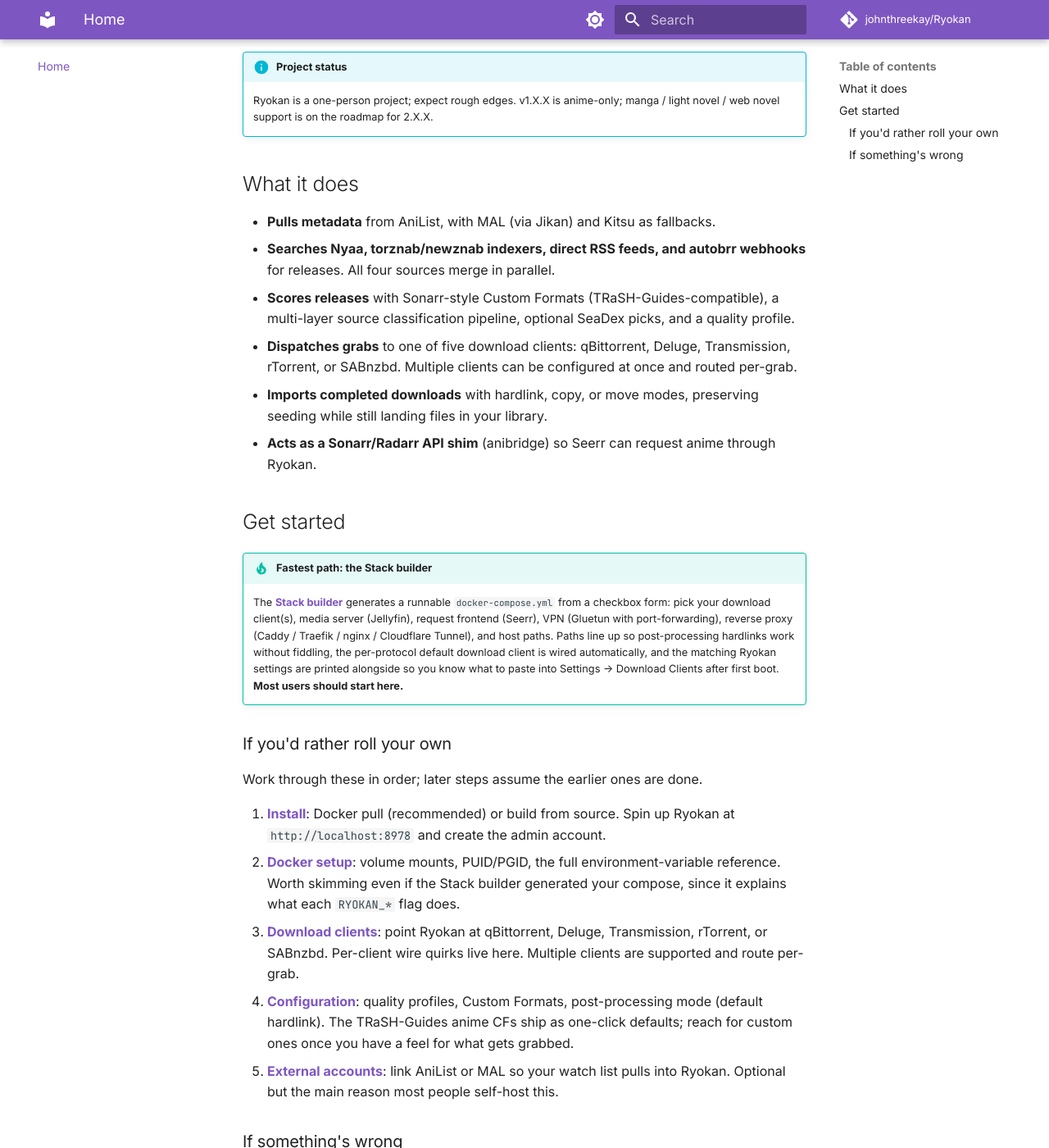
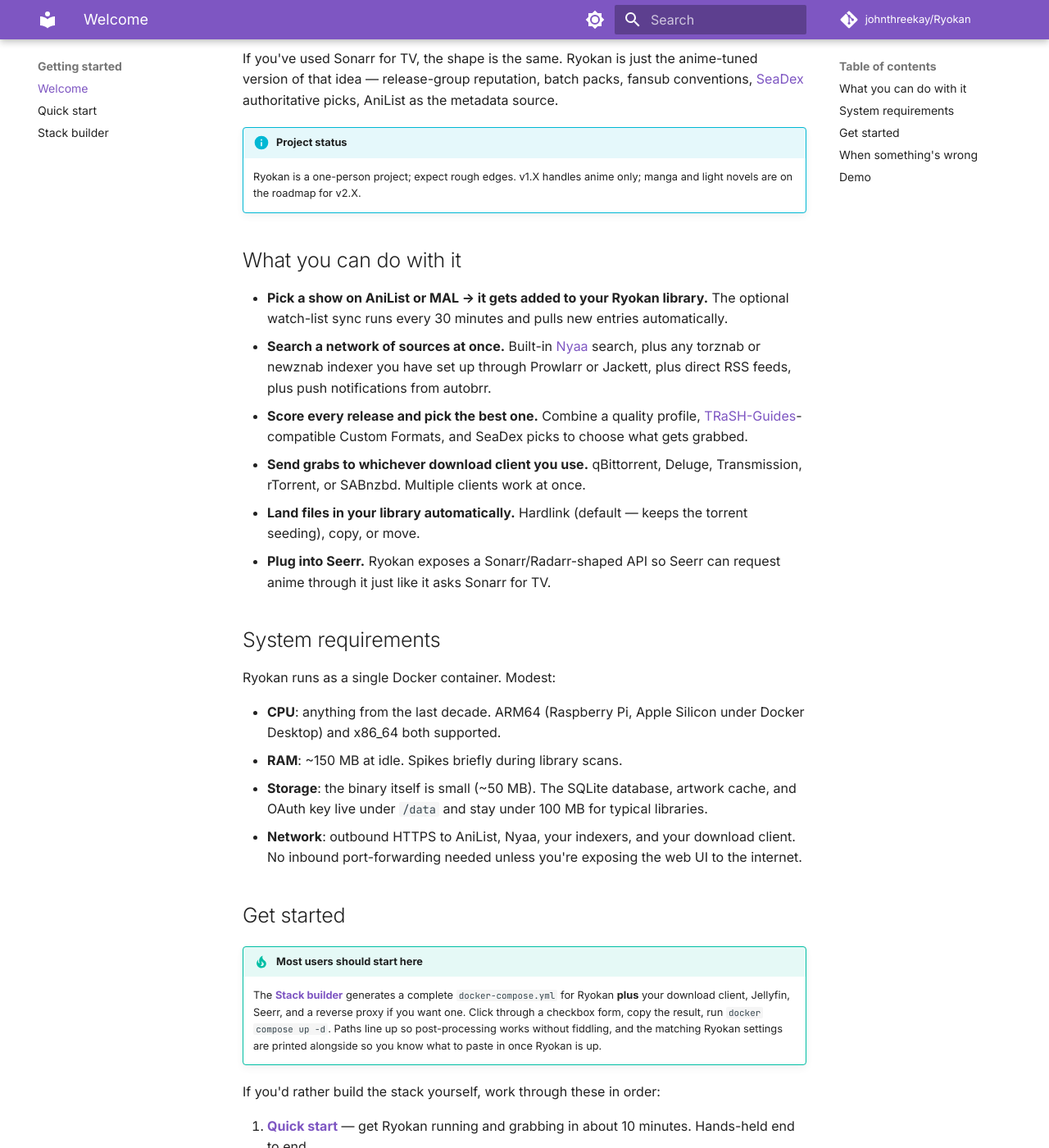
Before and after one commit to abhi1693/Ryokan, an MkDocs documentation site: the page built from docs/index.md, in a window 1280 px wide and 1400 px high, scrolled down 313 px. Shown: the whole window at 82% size. Built offline with MkDocs 1.6.1 and Material for MkDocs 9.7.7, drawn with Linux system fonts in a browser that asks for light colours; comment, search, counter and statistics services are not loaded; some of the changed text lies outside the part shown.

Commit message:
docs: kavita-shaped IA + welcome rewrite + quick-start page (#162)
First pass on issue #162. Three patterns borrowed from Kavita's wiki:

- Top-level "Getting started" is just welcome + sysreqs + "pick your
  install path" — no actual installation steps. Installation is its
  own top-level section.
- Welcome page leads with what Ryokan does for the user, not what it
  is internally. Sonarr-comparison framing for orientation.
- New `quick-start.md` walks a brand-new user from `docker compose up`
  to first grab in ~10 minutes, hand-held end to end. The internal
  jargon (post-processing, custom formats, scoring) waits for the
  follow-up Guides rewrites.

Existing per-topic pages stay intact this PR — they get rewritten one
at a time so each PR is reviewable. mkdocs.yml restructured to mirror
Kavita's section layout (Getting started / Installation / Guides /
Troubleshooting / FAQ).

Co-Authored-By: Claude Opus 4.7 (1M context) <noreply@anthropic.com>

````diff
--- a/docs/index.md
+++ b/docs/index.md
@@ -1,35 +1,48 @@
-# Ryokan
+# Welcome
 
-A self-hosted **anime PVR** written in Rust. Searches indexers for releases, scores them by quality, and dispatches grabs to a download client. Sonarr-style features (Custom Formats, source classification, monitored episodes, library management) tuned for anime release conventions: encoder groups, fansub pipelines, batch packs, BD vs WEB distinctions, SeaDex authoritative picks.
+**Ryokan** is a self-hosted **anime PVR** — a personal recorder for anime releases. You add the shows you want to your library, Ryokan watches for new episodes, picks the best release of each one, and sends it to your download client. Once the file lands, it's renamed and dropped into your media library so Jellyfin (or whatever you use) sees it as a normal episode.
+
+If you've used Sonarr for TV, the shape is the same. Ryokan is just the anime-tuned version of that idea — release-group reputation, batch packs, fansub conventions, [SeaDex](https://releases.moe) authoritative picks, AniList as the metadata source.
 
 !!! info "Project status"
-    Ryokan is a one-person project; expect rough edges. v1.X.X is anime-only; manga / light novel / web novel support is on the roadmap for 2.X.X.
+    Ryokan is a one-person project; expect rough edges. v1.X handles anime only; manga and light novels are on the roadmap for v2.X.
 
-## What it does
+## What you can do with it
 
-- **Pulls metadata** from AniList, with MAL (via Jikan) and Kitsu as fallbacks.
-- **Searches Nyaa, torznab/newznab indexers, direct RSS feeds, and autobrr webhooks** for releases. All four sources merge in parallel.
-- **Scores releases** with Sonarr-style Custom Formats (TRaSH-Guides-compatible), a multi-layer source classification pipeline, optional SeaDex picks, and a quality profile.
-- **Dispatches grabs** to one of five download clients: qBittorrent, Deluge, Transmission, rTorrent, or SABnzbd. Multiple clients can be configured at once and routed per-grab.
-- **Imports completed downloads** with hardlink, copy, or move modes, preserving seeding while still landing files in your library.
-- **Acts as a Sonarr/Radarr API shim** (anibridge) so Seerr can request anime through Ryokan.
+- **Pick a show on AniList or MAL → it gets added to your Ryokan library.** The optional watch-list sync runs every 30 minutes and pulls new entries automatically.
+- **Search a network of sources at once.** Built-in [Nyaa](https://nyaa.si) search, plus any torznab or newznab indexer you have set up through Prowlarr or Jackett, plus direct RSS feeds, plus push notifications from autobrr.
+- **Score every release and pick the best one.** Combine a quality profile, [TRaSH-Guides](https://trash-guides.info)-compatible Custom Formats, and SeaDex picks to choose what gets grabbed.
+- **Send grabs to whichever download client you use.** qBittorrent, Deluge, Transmission, rTorrent, or SABnzbd. Multiple clients work at once.
+- **Land files in your library automatically.** Hardlink (default — keeps the torrent seeding), copy, or move.
+- **Plug into Seerr.** Ryokan exposes a Sonarr/Radarr-shaped API so Seerr can request anime through it just like it asks Sonarr for TV.
+
+## System requirements
+
+Ryokan runs as a single Docker container. Modest:
+
+- **CPU**: anything from the last decade. ARM64 (Raspberry Pi, Apple Silicon under Docker Desktop) and x86_64 both supported.
+- **RAM**: ~150 MB at idle. Spikes briefly during library scans.
+- **Storage**: the binary itself is small (~50 MB). The SQLite database, artwork cache, and OAuth key live under `/data` and stay under 100 MB for typical libraries.
+- **Network**: outbound HTTPS to AniList, Nyaa, your indexers, and your download client. No inbound port-forwarding needed unless you're exposing the web UI to the internet.
 
 ## Get started
 
-!!! tip "Fastest path: the Stack builder"
-    The **[Stack builder](stack-builder.md)** generates a runnable `docker-compose.yml` from a checkbox form: pick your download client(s), media server (Jellyfin), request frontend (Seerr), VPN (Gluetun with port-forwarding), reverse proxy (Caddy / Traefik / nginx / Cloudflare Tunnel), and host paths. Paths line up so post-processing hardlinks work without fiddling, the per-protocol default download client is wired automatically, and the matching Ryokan settings are printed alongside so you know what to paste into Settings → Download Clients after first boot. **Most users should start here.**
+!!! tip "Most users should start here"
+    The **[Stack builder](stack-builder.md)** generates a complete `docker-compose.yml` for Ryokan **plus** your download client, Jellyfin, Seerr, and a reverse proxy if you want one. Click through a checkbox form, copy the result, run `docker compose up -d`. Paths line up so post-processing works without fiddling, and the matching Ryokan settings are printed alongside so you know what to paste in once Ryokan is up.
 
-### If you'd rather roll your own
+If you'd rather build the stack yourself, work through these in order:
 
-Work through these in order; later steps assume the earlier ones are done.
+1. **[Quick start](quick-start.md)** — get Ryokan running and grabbing in about 10 minutes. Hands-held end to end.
+2. **[Docker installation](install.md)** — the Docker-only details. Skip if the Stack builder generated your compose for you.
+3. **[Configuration](configuration.md)** — the tabs in Settings, what each does, what to leave alone.
+4. **[Download clients](download-clients.md)** — per-client setup notes (qBit, Deluge, Transmission, rTorrent, SABnzbd).
+5. **[External accounts](external-accounts.md)** — link AniList or MAL so your watch list pulls into Ryokan automatically.
 
-1. **[Install](install.md)**: Docker pull (recommended) or build from source. Spin up Ryokan at `http://localhost:8978` and create the admin account.
-2. **[Docker setup](docker.md)**: volume mounts, PUID/PGID, the full environment-variable reference. Worth skimming even if the Stack builder generated your compose, since it explains what each `RYOKAN_*` flag does.
-3. **[Download clients](download-clients.md)**: point Ryokan at qBittorrent, Deluge, Transmission, rTorrent, or SABnzbd. Per-client wire quirks live here. Multiple clients are supported and route per-grab.
-4. **[Configuration](configuration.md)**: quality profiles, Custom Formats, post-processing mode (default hardlink). The TRaSH-Guides anime CFs ship as one-click defaults; reach for custom ones once you have a feel for what gets grabbed.
-5. **[External accounts](external-accounts.md)**: link AniList or MAL so your watch list pulls into Ryokan. Optional but the main reason most people self-host this.
+## When something's wrong
 
-### If something's wrong
+- **[Troubleshooting](troubleshooting.md)** — concrete diagnostic steps for the most common "why didn't this work" cases.
+- **[FAQ](faq.md)** — how Ryokan compares to Sonarr, multi-user, manga support, API access, backup.
 
-- **[Troubleshooting](troubleshooting.md)**: rate limits, missing categories, "where did my grab go" cases.
-- **[FAQ](faq.md)**: common questions, including the Sonarr-comparison and "does it support X" answers.
+## Demo
+
+There isn't a hosted demo (Ryokan is an admin-tool that talks to your private library and download clients — nothing to safely show off without signing visitors into a real account). The fastest way to see the UI is to run the Docker container locally; it works offline against the bundled defaults so you can poke around before configuring anything real.
--- /dev/null
+++ b/docs/quick-start.md
@@ -0,0 +1,114 @@
+# Quick start
+
+End-to-end: install, log in, configure a download client and an indexer, add a show, watch it grab. About 10 minutes if you already have a download client running on your network.
+
+If you don't have a download client yet — or you want a complete stack with Jellyfin and Seerr in one shot — start with the **[Stack builder](stack-builder.md)** instead. It generates the whole `docker-compose.yml` for you.
+
+## What you'll need
+
+- **Docker** installed (`docker --version` works at the terminal). If you don't have it: [Docker's getting-started guide](https://docs.docker.com/get-started/).
+- **A torrent or usenet client** running somewhere your machine can reach. Doesn't have to be on the same host. Supported: qBittorrent, Deluge, Transmission, rTorrent, SABnzbd.
+- **About 10 minutes**.
+
+You don't need a Prowlarr or AniList account for this walkthrough — the built-in Nyaa search works without either.
+
+## 1. Run Ryokan
+
+Save this as `docker-compose.yml` somewhere — your home directory is fine for now:
+
+```yaml
+services:
+  ryokan:
+    image: ghcr.io/johnthreekay/ryokan:latest
+    container_name: ryokan
+    ports:
+      - "8978:8978"
+    volumes:
+      - ryokan-data:/data
+    environment:
+      - PUID=1000
+      - PGID=1000
+      - TZ=Etc/UTC
+    restart: unless-stopped
+
+volumes:
+  ryokan-data:
+```
+
+Then:
+
+```sh
+docker compose up -d
+```
+
+That's it. Ryokan is now running on port 8978.
+
+!!! note "What about my media folder?"
+    The example above doesn't mount your library yet. That's deliberate — we want to confirm Ryokan boots before adding more moving parts. We'll come back to volumes once you decide where your library lives.
+
+## 2. First login
+
+Open <http://localhost:8978> in a browser. You'll be redirected to a setup page; pick a username and password and submit. That account is your admin account — Ryokan is single-user, so this is the only one you'll create.
+
+Once you're logged in you'll see an empty library page. That's expected — we haven't told Ryokan about any shows yet.
+
+## 3. Add a download client
+
+Go to **Settings → Download Clients** in the top-right menu, then **Add download client**. Pick the kind that matches what you're running and fill in:
+
+- **URL** — where Ryokan can reach it. If your client is also in Docker on the same machine, this is usually `http://<container-name>:<port>`. If it's on another host on your network, use that host's IP. If both Ryokan and the client are running on Docker Desktop on the same machine, see the per-client notes in the [Download clients](download-clients.md) page.
+- **Username and password** — what you'd use to log into the client's own web UI.
+- **Category** (torrent clients) or **Category** (SABnzbd) — pick something distinctive like `ryokan-anime`. Ryokan only sees its own grabs, so this name keeps things scoped.
+- **Default for this protocol** — turn this on for your first client. Without a default, Ryokan won't know where to send grabs.
+
+Click **Test connection**. You should see "Connected" with a version number. If you see an error, the [Download clients page](download-clients.md) has per-client notes.
+
+Save the row. You're done with this step.
+
+## 4. (Optional) Add an indexer
+
+You can skip this for now — Nyaa is built in and works out of the box. But if you have a Prowlarr or Jackett set up with private trackers, this is the moment to wire those in.
+
+**Settings → Indexers → Add indexer**. Paste the URL Prowlarr or Jackett gave you (it ends in `/api`), the API key, and pick a name. The defaults handle the rest.
+
+Click **Test connection** to confirm Ryokan can reach it.
+
+## 5. Add a show
+
+Go back to the library page, click **Add series**, type the name of an anime you want, and pick the right one from the dropdown. Ryokan fetches metadata from AniList by default.
+
+When the series page opens, click an episode you want, then **Search**. You'll see a list of releases ranked by Ryokan's scoring. Pick one and click **Grab** — or hit **Auto-search** to let Ryokan pick the highest-scored release for you.
+
+The grab fires off to your download client. Once it finishes downloading, post-processing will move (or hardlink) the file into the library — but only if you've set a media root.
+
+## 6. (Optional) Set the media root
+
+If you want imports to actually land somewhere your media server can see, you need two things:
+
+1. **A volume mount** in your `docker-compose.yml` pointing at your media folder. Edit the compose file:
+
+    ```yaml
+    volumes:
+      - ryokan-data:/data
+      - /srv/media/anime:/media/anime         # <--- add this; left side = host path, right side = inside-container path
+      - /srv/downloads:/downloads             # <--- add this if your download client also writes here
+    ```
+
+    Then `docker compose up -d` again.
+
+2. **The same path inside Settings → General → Media Root Path** — set it to `/media/anime` (the right side of the colon, not the host path).
+
+Now grabs that finish will be hardlinked or copied into `/srv/media/anime/<show name>/Season 01/`.
+
+!!! warning "PUID and PGID matter once you mount real folders"
+    The `1000:1000` defaults in the compose file work for most homelabs but not all. If files Ryokan writes show up with the wrong owner, run `id -u` and `id -g` on your media-owning user and update `PUID` / `PGID` to match. The [Docker reference](docker.md#puid-pgid) explains why.
+
+## 7. (Optional) Link AniList or MAL
+
+If you want Ryokan to add new shows automatically when you mark them watching on AniList or MAL, the **[External accounts](external-accounts.md)** page walks through linking. You can do this any time — your existing manually-added series stay put.
+
+## What next?
+
+- **[Configuration](configuration.md)** explains every Settings tab so you can tune scoring, choose between hardlink and copy, set up a quality profile, and so on.
+- **[Stack builder](stack-builder.md)** is worth a look even if you're already up and running — it generates the rest of the homelab stack (Jellyfin, Seerr, reverse proxy) in the same shape.
+- **[Troubleshooting](troubleshooting.md)** has the most common stumbles and their fixes.
--- a/mkdocs.yml
+++ b/mkdocs.yml
@@ -57,13 +57,17 @@ theme:
     code: JetBrains Mono
 
 nav:
-  - Home: index.md
-  - Install: install.md
-  - Stack builder: stack-builder.md
-  - Docker: docker.md
-  - Configuration: configuration.md
-  - Download clients: download-clients.md
-  - External accounts: external-accounts.md
+  - Getting started:
+    - Welcome: index.md
+    - Quick start: quick-start.md
+    - Stack builder: stack-builder.md
+  - Installation:
+    - Docker (recommended): install.md
+    - Docker reference: docker.md
+  - Guides:
+    - Configuration: configuration.md
+    - Download clients: download-clients.md
+    - External accounts: external-accounts.md
   - Troubleshooting: troubleshooting.md
   - FAQ: faq.md
 
````
